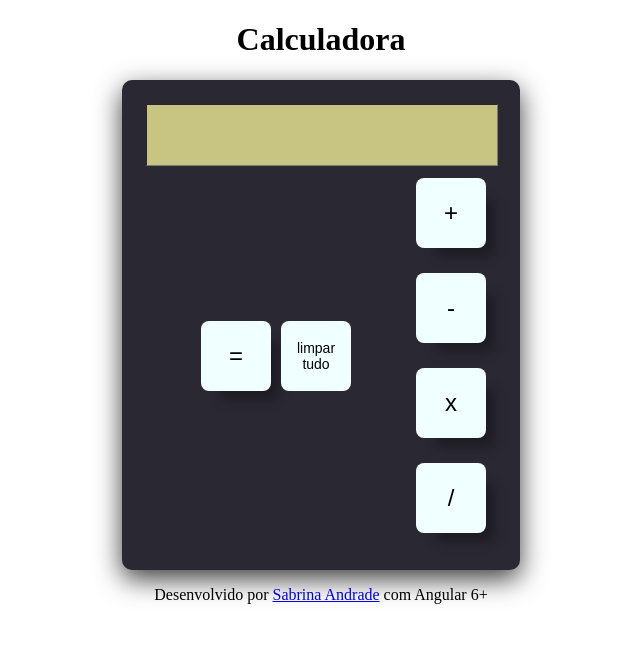
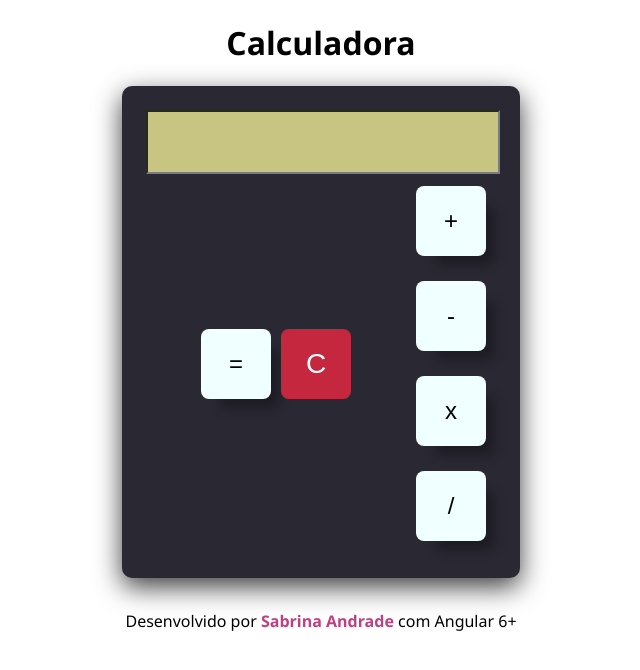
Before and after one commit to Sabrina-88/Calc, an Angular app: page / in a window 1280 px wide. Shown: the top 670 px of the page, without its empty margins (319-959 px from the left). Built offline with nearby package versions, Linux system fonts and the light colour scheme.

Commit message:
fix clear()

```diff
--- a/src/app/app.component.css
+++ b/src/app/app.component.css
@@ -0,0 +1,13 @@
+* {
+    font-family: 'Segoe UI', Tahoma, Geneva, Verdana, sans-serif;
+}
+
+.signature {
+    margin-top: 32px;
+}
+
+a {
+    color: #bf4080;
+    font-weight: 600;
+    text-decoration: none;
+}
--- a/src/app/app.component.html
+++ b/src/app/app.component.html
@@ -2,7 +2,7 @@
     <h1> Calculadora</h1>
     <app-calculator></app-calculator>
 
-    <div class="alert alert-secondary" role="alert">
+    <div class="signature">
         <p class="text-center"> Desenvolvido por <a href="https://github.com/Sabrina-88" class="alert-link"> Sabrina Andrade</a> com Angular 6+ </p>
     </div>
 
--- a/src/app/component/calculator/calculator.component.css
+++ b/src/app/component/calculator/calculator.component.css
@@ -5,6 +5,7 @@ section {
     box-shadow: 0px 9px 27px 0px rgba(0, 0, 0, 0.76);
     background-color: #2a2833;
     padding: 24px;
+    font-family: 'Segoe UI', Tahoma, Geneva, Verdana, sans-serif;
 }
 
 .painel {
@@ -14,7 +15,7 @@ section {
     -webkit-box-pack: end;
     justify-content: flex-end;
     align-items: center;
-    border: #7d7c7c 1px inset;
+    border: #7d7c7c 2px inset;
     background-color: #c7c581;
 }
 
@@ -56,9 +57,10 @@ section {
     width: 70px;
     height: 70px;
     border-radius: 8px;
-    background-color: azure;
+    background-color: #C5273E;
+    color: white;
     border: none;
-    font-size: 14px;
+    font-size: 28px;
 }
 
 .btn {
--- a/src/app/component/calculator/calculator.component.html
+++ b/src/app/component/calculator/calculator.component.html
@@ -11,10 +11,10 @@
             <div class="numbers">
                 <div class="calc" *ngFor="let num of numbers; let i of index">
 
-                    <button class="buttons" (click)="getNumber(i)"> {{ num }}</button>
+                    <button class="buttons number-button" (click)="getNumber(i)"> {{ num }}</button>
                 </div>
-                <button class="buttons" (click)="total()"> = </button>
-                <button class="clear" (click)="limpar()">limpar tudo</button>
+                <button class="buttons number-button" (click)="total()"> = </button>
+                <button class="clear" (click)="clear()">C</button>
             </div>
 
 
--- a/src/app/component/calculator/calculator.component.ts
+++ b/src/app/component/calculator/calculator.component.ts
@@ -17,8 +17,10 @@ export class CalculatorComponent implements OnInit {
 	public result: number = 0;
 	public operator: string = '';
 	public resultTotal: number = 0;
-	public btn: any;
+	public operationsBtn: any;
 	public indexBtn : any;
+	public numbersBtn :any;
+	public finish: boolean = false;
 
 
 	constructor() { }
@@ -42,11 +44,18 @@ export class CalculatorComponent implements OnInit {
 		}
 	}
 	disabledBtn(){
-		this.btn = document.querySelectorAll(".operator-button");
-		for ( this.indexBtn in this.btn ) {
-			if (this.btn.hasOwnProperty(this.indexBtn)) {
-				const element = this.btn[this.indexBtn];
-				this.btn[this.indexBtn].disabled = true;
+		this.operationsBtn = document.querySelectorAll(".operator-button");
+		this.numbersBtn = document.querySelectorAll(".number-button");
+		for ( this.indexBtn in this.operationsBtn ) {
+			if (this.operationsBtn.hasOwnProperty(this.indexBtn)) {
+				this.operationsBtn[this.indexBtn].disabled = true;
+			}
+		}
+		if(this.finish){
+			for ( this.indexBtn in this.numbersBtn ) {
+				if (this.numbersBtn.hasOwnProperty(this.indexBtn)) {
+					this.numbersBtn[this.indexBtn].disabled = true;
+				}
 			}
 		}
 		return
@@ -84,13 +93,14 @@ export class CalculatorComponent implements OnInit {
 
 	total() {
 		this.showResult = true;
+		this.finish = true;
 		//pega o ultimo numero clicado antes de clicar em resultado
 		this.numeral = this.painel.join('');
 		//limpa o painel para mostrar o resultado
 		this.painel = [];
 		// transforma em inteiro o ultimo numero digitado
 		this.resultTotal = parseInt(this.numeral);
-
+		this.disabledBtn();
 		if (this.operator === "sub"){
 			this.result = (this.calculo  - this.resultTotal) * 1 ;
 			return this.result;
@@ -107,14 +117,18 @@ export class CalculatorComponent implements OnInit {
 		if(isNaN(this.result) ) {
 			this.result = this.calculo;
 		}
+
 		return this.result;
 	}
 
-	limpar() {
-		this.painel = [];
+	clear() {
+		/*this.painel = [];
 		this.num = 0;
 		this.values = [];
 		this.calculo = 0;
-		this.showResult = false;
+		this.showResult = false; */
+		window.location.reload();
+
+
 	}
 }
```
